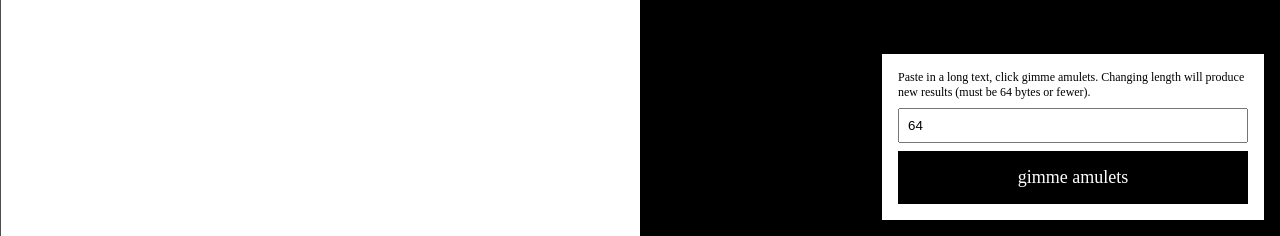
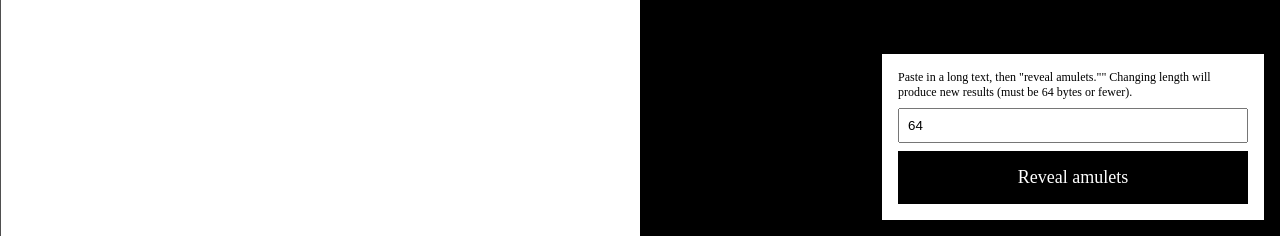
Before and after one commit to jakey-wan-kenobi/amuletoooor, a React (Create React App) app: page / in a window 1280 px wide. Shown: the part 564-800 px from the top of the page. Built offline with nearby package versions, Linux system fonts and the light colour scheme; a web font is replaced by a local one.

Commit message:
small change.

```diff
--- a/src/App.js
+++ b/src/App.js
@@ -79,7 +79,7 @@ class App extends Component {
           }
         </div>
         <div className='App-controls'>
-          <div className='App-helper'>Paste in a long text, click gimme amulets. Changing length will
+          <div className='App-helper'>Paste in a long text, then "reveal amulets."" Changing length will
             produce new results (must be 64 bytes or fewer).
           </div>
           <input
@@ -89,7 +89,7 @@ class App extends Component {
           <div
             onClick={this.getAmulets}
             className='App-button'>
-            gimme amulets
+            Reveal amulets
           </div>
         </div>
       </div>
```
